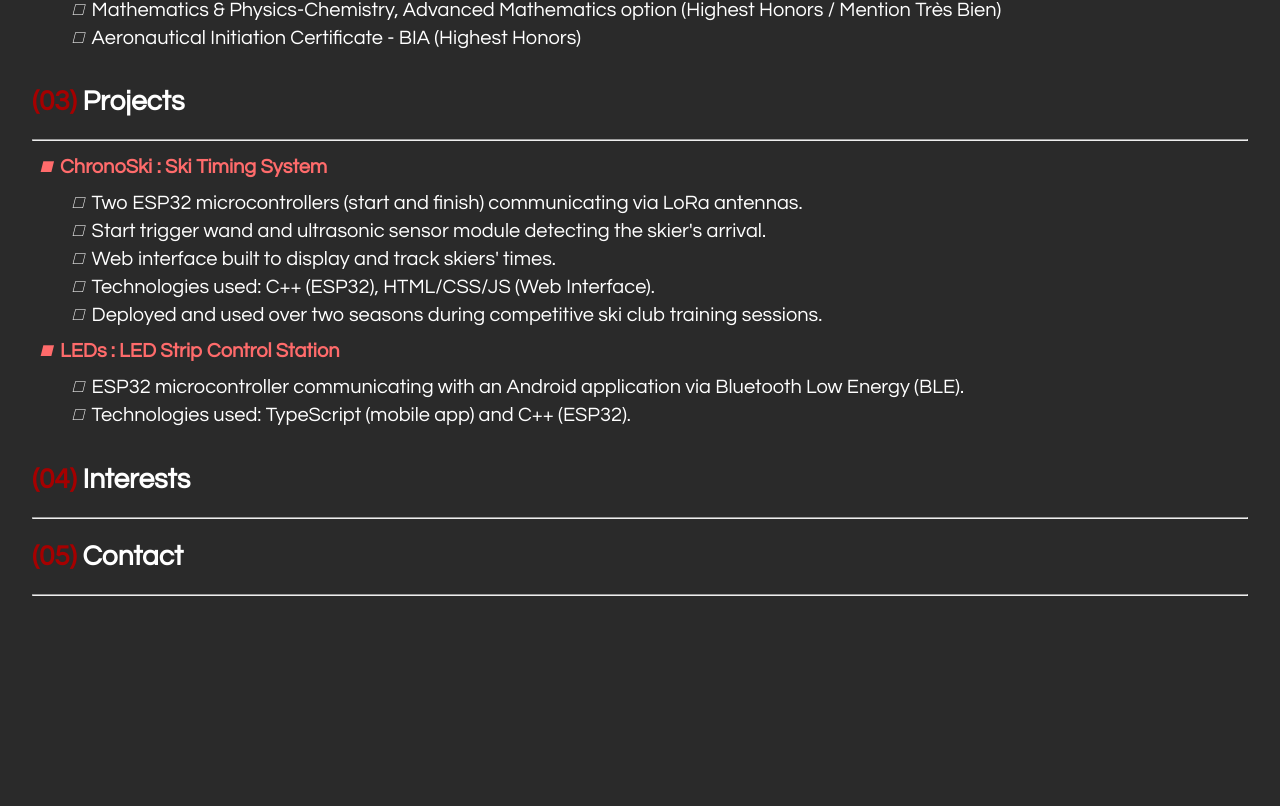
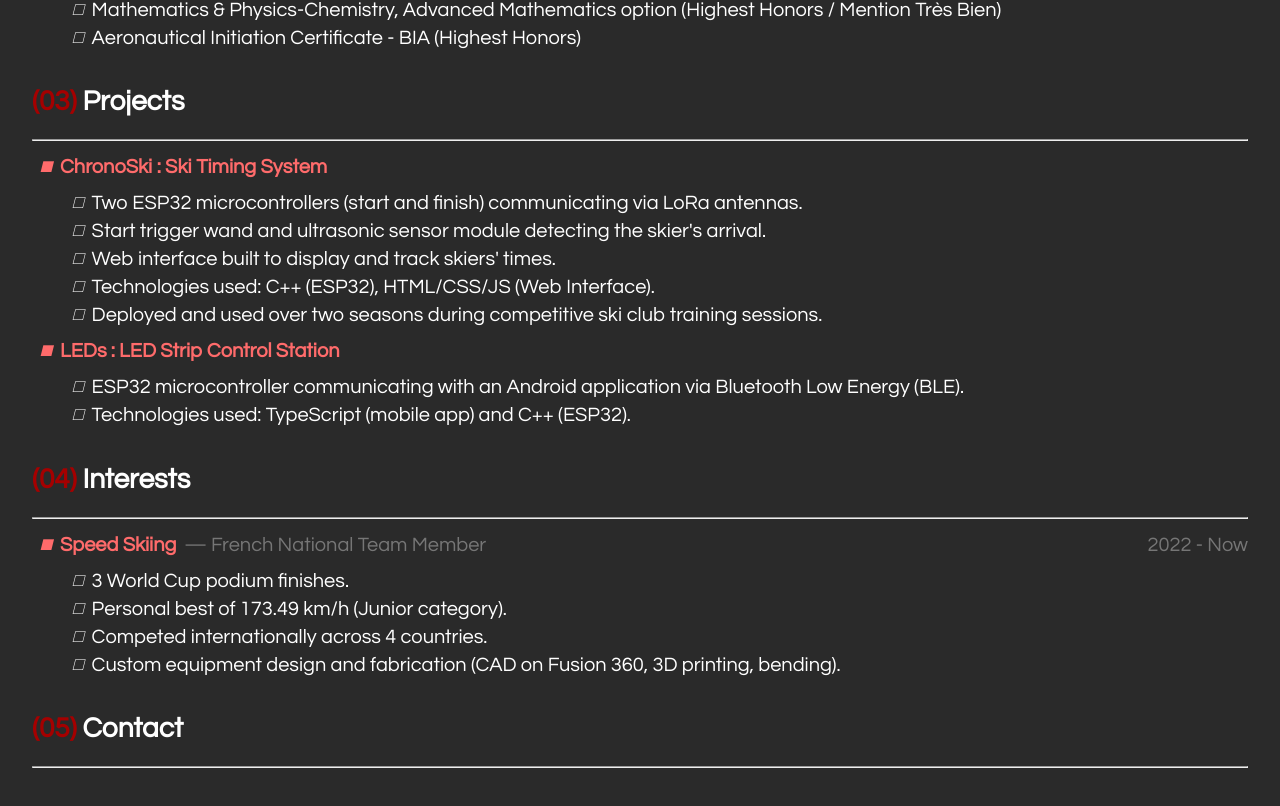
Before and after one commit to BrendanSG/brendansg.github.io, a React (Vite) app: page / in a window 1280 px wide. Shown: the part 618-1424 px from the top of the page. Before the commit the page ends 1254 px from the top, so only its background shows below. Built offline with nearby package versions, Linux system fonts and the light colour scheme.

Commit message:
Add "interests" section

```diff
--- a/src/sections/interests.tsx
+++ b/src/sections/interests.tsx
@@ -1,7 +1,23 @@
-import type { Section } from '../types/sections';
+import { EntryList } from '../components/entrylist';
+import type { EntryListItem, Section } from '../types/sections';
+
+const interestsEntries: EntryListItem[] = [
+	{
+		name: 'Speed Skiing',
+		additional: 'French National Team Member',
+		time: '2022 - Now',
+		details: [
+			'3 World Cup podium finishes.',
+			'Personal best of 173.49 km/h (Junior category).',
+			'Competed internationally across 4 countries.',
+			'Custom equipment design and fabrication (CAD on Fusion 360, 3D printing, bending).'
+		]
+	}
+]
 
 export const interestsSection = {
 	id: 'interests',
 	shortname: 'Interests',
 	order: 4,
+	content: <EntryList entries={interestsEntries} />
 } as Section;
```
